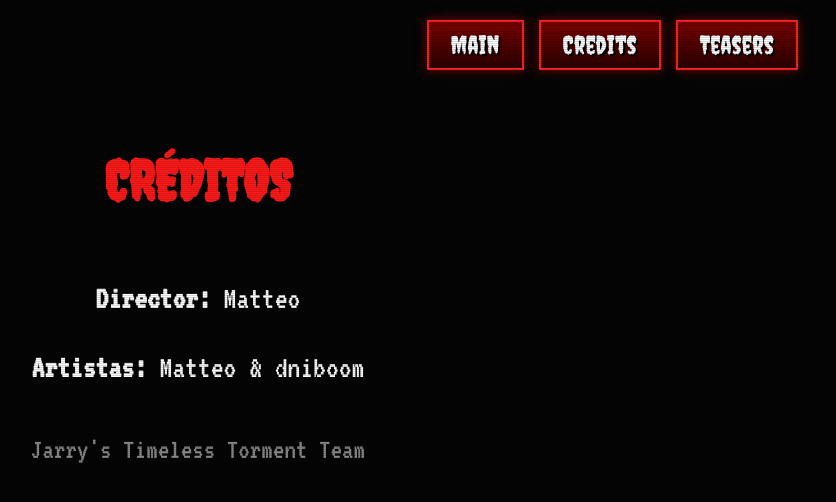
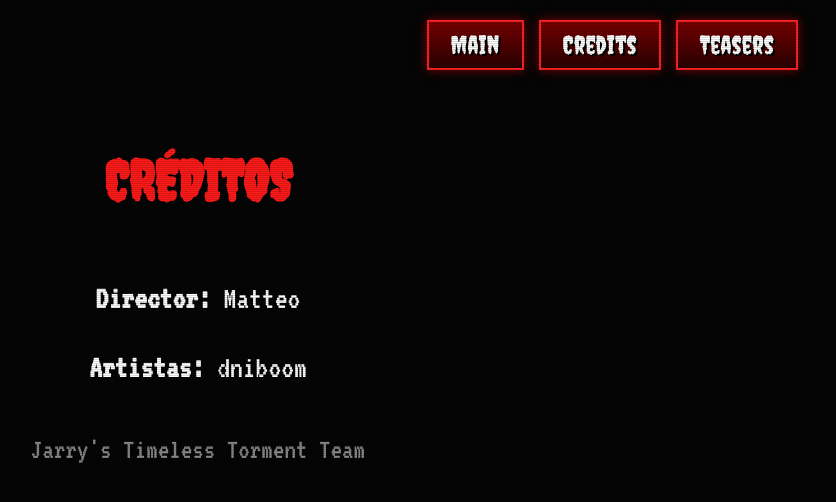
Before and after one commit to Matteo517/jarrys-timeless-torment, a plain HTML site: page index.html in a window 1280 px wide. Both pictures are taken after a click on the button "Credits". Shown: the whole page, without its empty margins (442-1278 px from the left). Drawn offline with Linux system fonts and the light colour scheme.

Commit message:
Fix HTML some issues in index.html

```diff
--- a/index.html
+++ b/index.html
@@ -458,7 +458,7 @@
         content.innerHTML = `
           <h1 style="font-family:'Creepster'; font-size: 3.5rem; color:#ff1a1a;">CRÉDITOS</h1>
           <p style="font-size: 2rem; margin-bottom: 5px;"><strong>Director:</strong> Matteo</p>
-          <p style="font-size: 2rem;"><strong>Artistas:</strong> Matteo & dniboom</p>
+          <p style="font-size: 2rem;"><strong>Artistas:</strong> dniboom</p>
           <p style="font-size: 1.8rem; color:#888; margin-top: 20px;">Jarry's Timeless Torment Team</p>
         `;
       } else if (section === 'teasers') {
```
